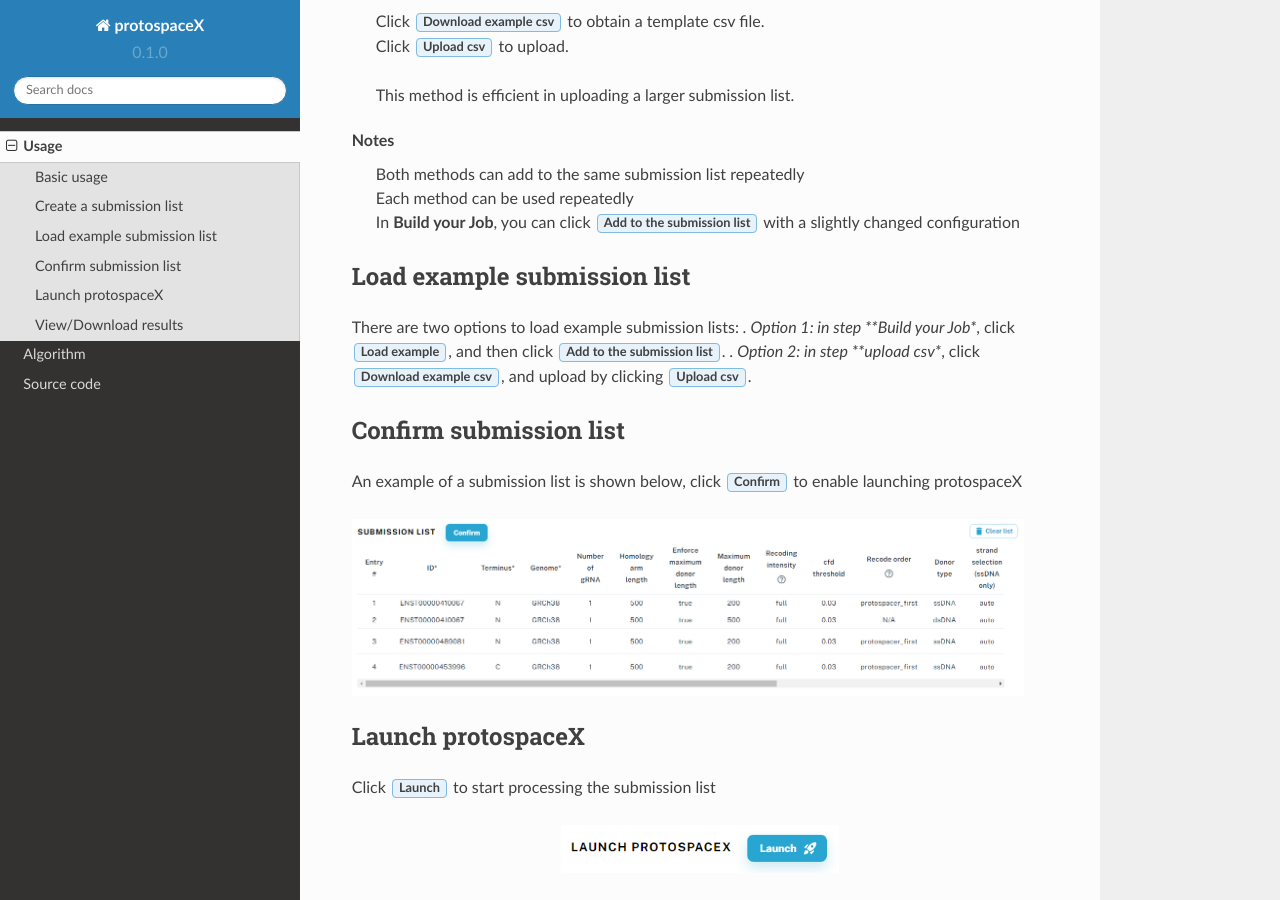
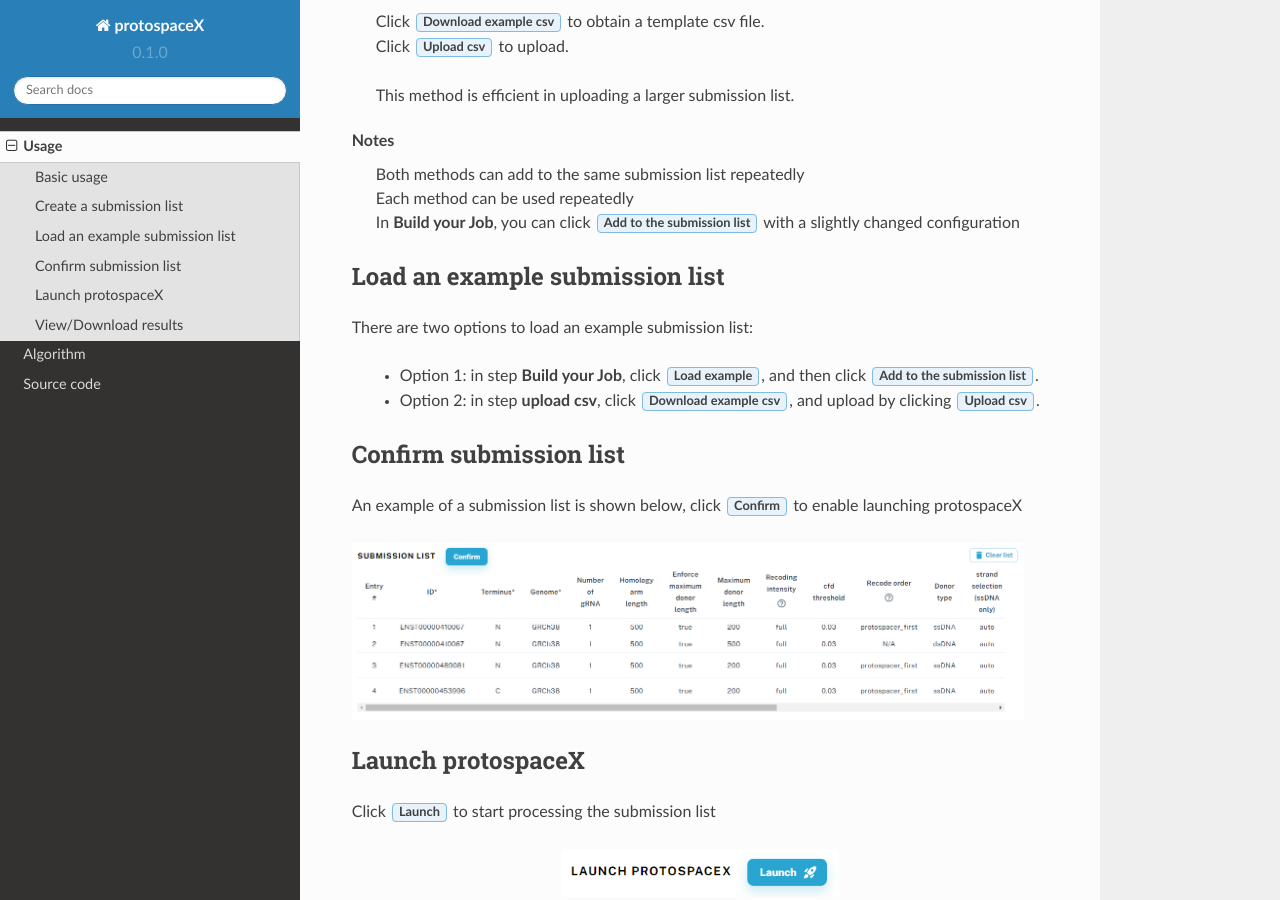
Before and after one commit to duopeng/protoSpaceJAM-readthedocs, a Sphinx documentation site: the page built from docs/source/usage.rst, in a window 1280 px wide and 900 px high, scrolled down 692 px. Built offline with Sphinx 7.4.7 and the Read the Docs theme 2.0.0, drawn with Linux system fonts in a browser that asks for light colours.

Commit message:
Update usage.rst

```diff
--- a/docs/source/usage.rst
+++ b/docs/source/usage.rst
@@ -42,12 +42,14 @@
     | Each method can be used repeatedly
     | In **Build your Job**, you can click :guilabel:`Add to the submission list` with a slightly changed configuration
 
-Load example submission list
+Load an example submission list
 ----------------------------
 
-| There are two options to load example submission lists:
-    *. Option 1: in step **Build your Job**, click :guilabel:`Load example`, and then click :guilabel:`Add to the submission list`.
-    *. Option 2: in step **upload csv**, click :guilabel:`Download example csv`, and upload by clicking :guilabel:`Upload csv`.
+| There are two options to load an example submission list:
+
+    * Option 1: in step **Build your Job**, click :guilabel:`Load example`, and then click :guilabel:`Add to the submission list`.
+
+    * Option 2: in step **upload csv**, click :guilabel:`Download example csv`, and upload by clicking :guilabel:`Upload csv`.
 
 Confirm submission list
 -----------------------
```
